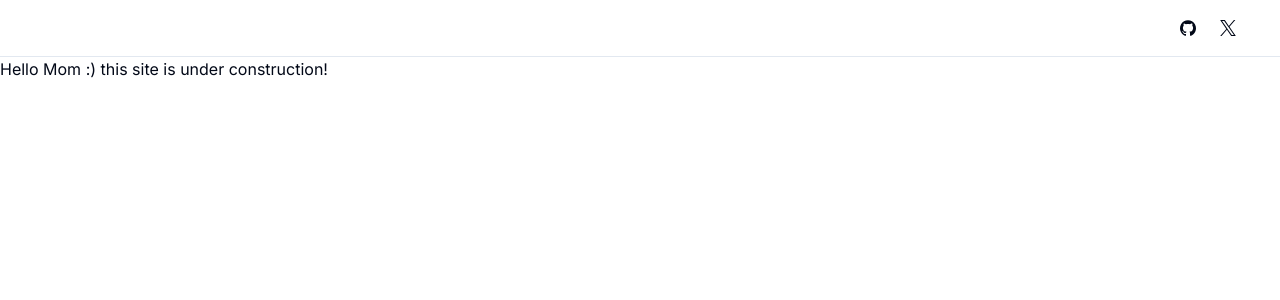
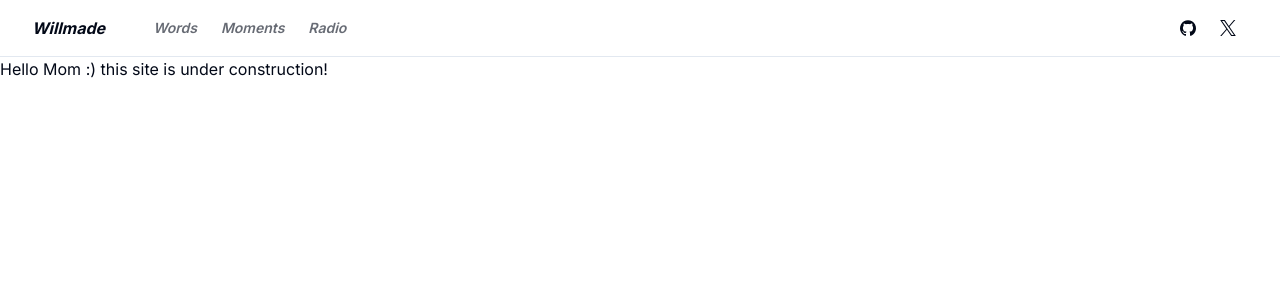
Before and after one commit to SwankSkywalker/willmade, a Next.js app: page / in a window 1280 px wide. Shown: the top 300 px of the page. Built offline with nearby package versions, Linux system fonts and the light colour scheme.

Commit message:
Feat: Main nav layout w/ pages

```diff
--- a/src/components/main-nav.tsx
+++ b/src/components/main-nav.tsx
@@ -1,5 +1,35 @@
-"use client"
+"use client";
+
+import { siteConfig } from "@/config/site";
+import Link from "next/link";
+import { cn } from "@/lib/utils";
+import { usePathname } from "next/navigation";
 
 export function MainNav() {
-    return <nav className="flex items-center space-x-4 lg:space-x-6"></nav>
+    const pathName = usePathname();
+    return (
+        <nav className="flex items-center space-x-4 lg:space-x-6">
+            <Link href="/" className="mr-6 flex items-center space-x-2">
+                <span className="font-bold italic">{siteConfig.name}</span>
+            </Link>
+            <Link href="/words" className={cn(
+                "text-sm font-semibold italic transition-colors hover:text-primary",
+                pathName === "/words" ? "text-foreground" : "text-foreground/60"
+                )}>
+                    Words
+            </Link>
+            <Link href="/moments" className={cn(
+                "text-sm font-semibold italic transition-colors hover:text-primary",
+                pathName === "/words" ? "text-foreground" : "text-foreground/60"
+                )}>
+                    Moments
+            </Link>
+            <Link href="/Radio" className={cn(
+                "text-sm font-semibold italic transition-colors hover:text-primary",
+                pathName === "/words" ? "text-foreground" : "text-foreground/60"
+                )}>
+                    Radio
+            </Link>
+        </nav>
+    );
 }
```
